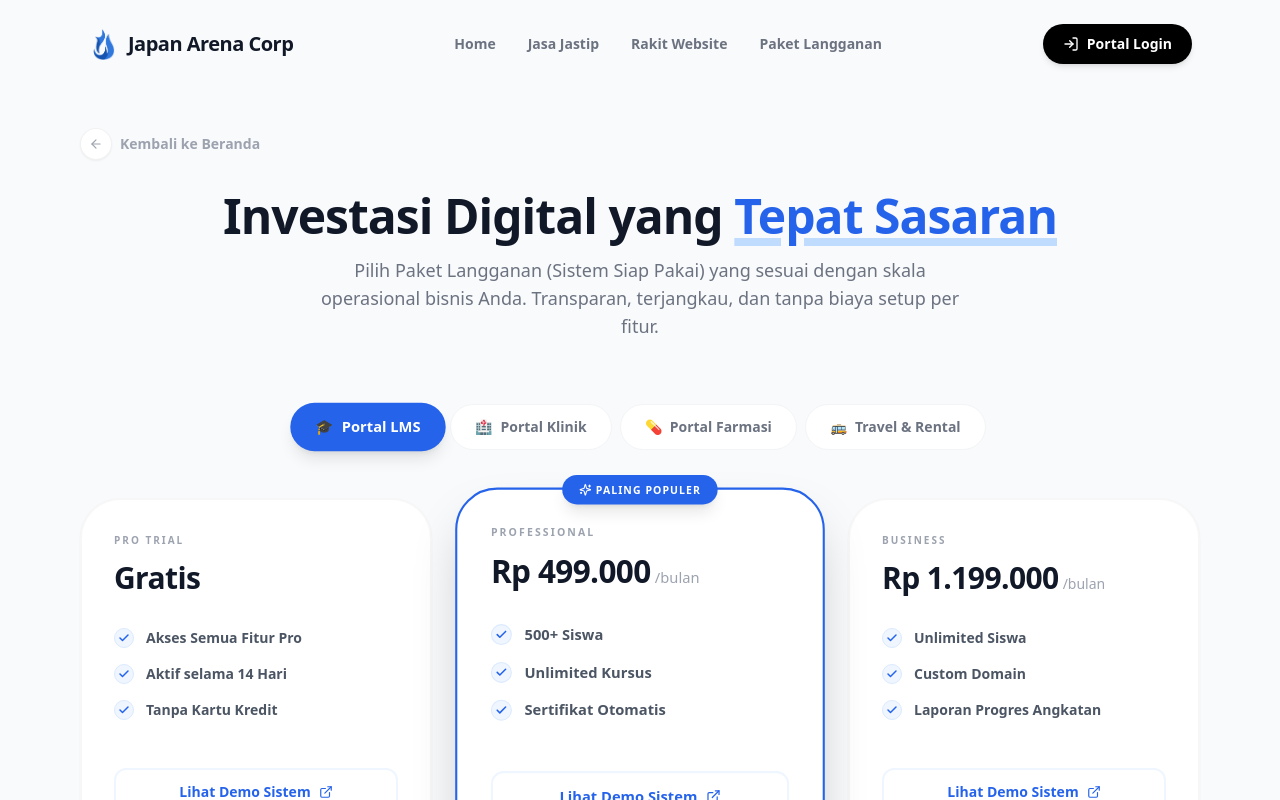
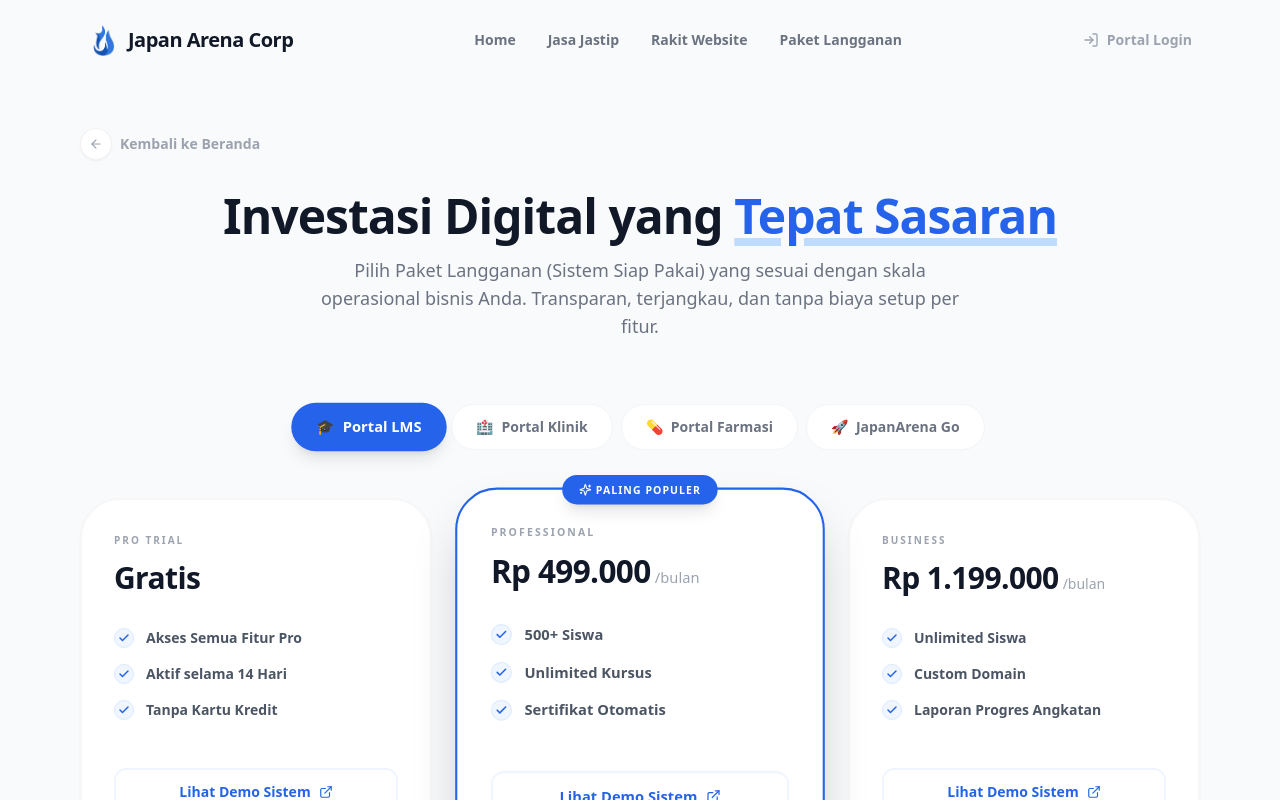
Before and after one commit to RiGi26/ja-landingpage-platform, a Next.js app: page /pricing in a window 1280 px wide. Shown: the top 800 px of the page. Built offline with nearby package versions, Linux system fonts and the light colour scheme.

Commit message:
feat: rebrand Travel to JapanArena Go and refine Login UI to Ghost Link

```diff
--- a/app/pricing/page.tsx
+++ b/app/pricing/page.tsx
@@ -42,8 +42,8 @@ const PLATFORMS = [
   },
   {
     id: 'travel',
-    name: 'Travel & Rental',
-    icon: '🚌',
+    name: 'JapanArena Go',
+    icon: '🚀',
     demoUrl: 'https://ja-rental-platform.vercel.app/auth/login',
     plans: [
       { tier: 'Pro Trial', price: 0, feat: ['Akses Semua Fitur Pro', 'Aktif selama 14 Hari', 'Tanpa Kartu Kredit'] },
--- a/components/LmsNavbar.tsx
+++ b/components/LmsNavbar.tsx
@@ -80,10 +80,10 @@ export default function LmsNavbar() {
           </nav>
 
           {/* Right actions */}
-          <div className="flex items-center gap-3">
+          <div className="flex items-center gap-5">
             <button
               onClick={() => setIsPickerOpen(true)}
-              className="inline-flex items-center gap-2 px-5 py-2.5 rounded-full bg-black text-white text-sm font-bold transition-all hover:bg-gray-800 shadow-md hover:shadow-lg active:scale-95"
+              className="hidden sm:flex items-center gap-2 text-gray-400 hover:text-gray-900 text-sm font-semibold transition-colors"
             >
               <LogIn size={16} />
               Portal Login
```
Also changed, not shown: constants/services.ts (+7 -7 lines).
